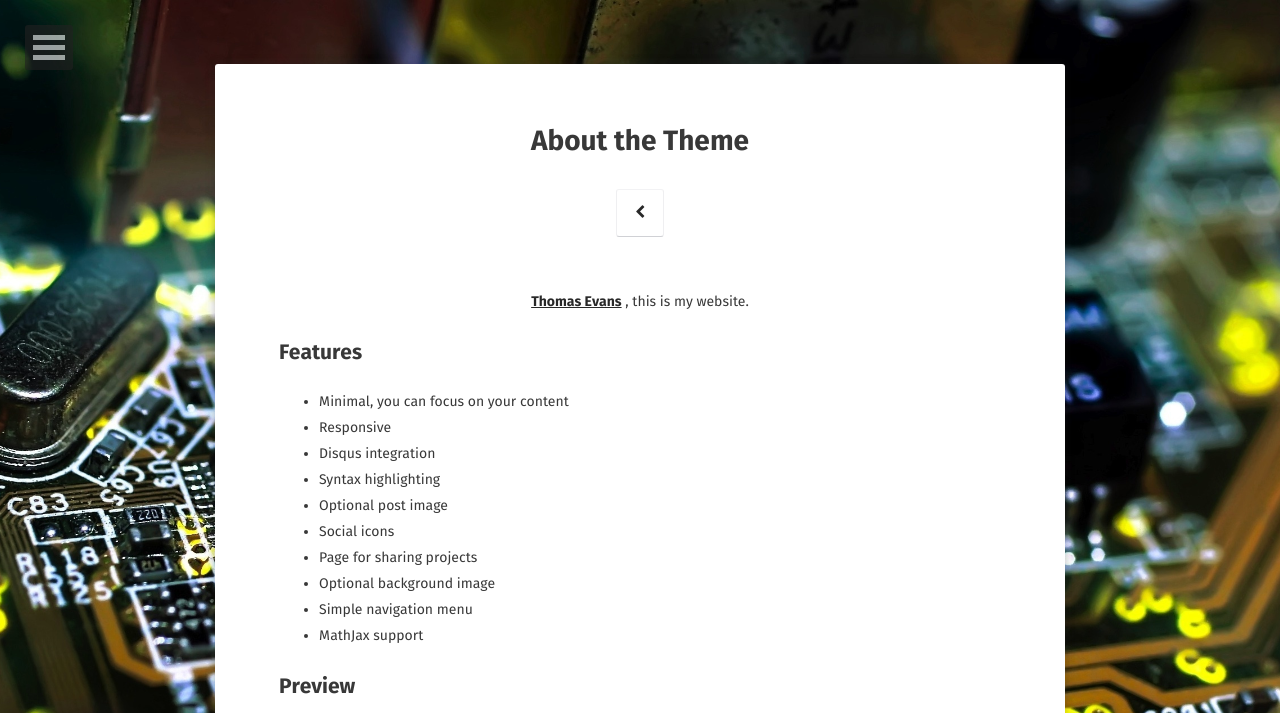
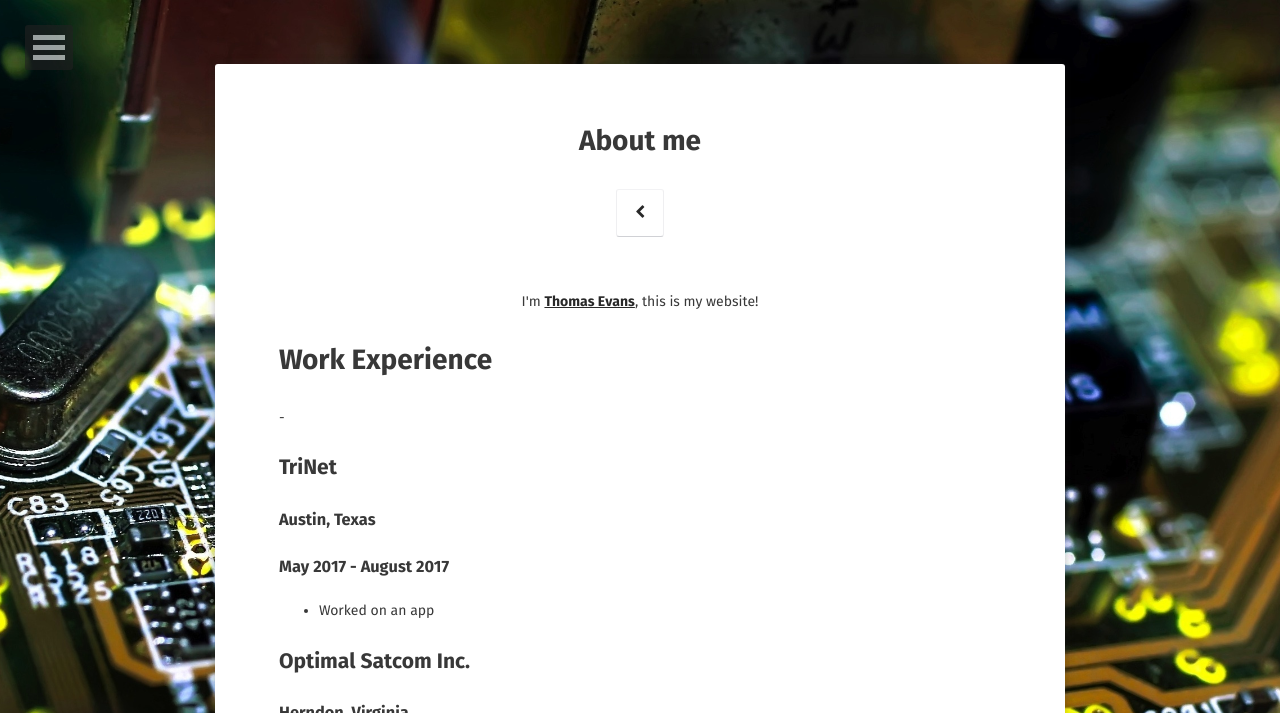
Before and after one commit to tsevans/tsevans.github.io, a Jekyll site: the page built from about/index.md, in a window 1280 px wide. Shown: the top 713 px of the page. Built offline with Jekyll 4.4.1, drawn with Linux system fonts in a browser that asks for light colours; some web fonts are replaced; some of the changed text lies outside the part shown; grey boxes are pictures that could not be loaded.

Commit message:
Updated CV Page

```diff
--- a/about/index.md
+++ b/about/index.md
@@ -1,37 +1,21 @@
 ---
 layout: page
-title: About the Theme
+title: About me
 tags: [about, Jekyll, theme, moon]
 date: 2016-03-21
 comments: false
 ---
 
-<center><a href="http://tsevans.github.io"><b>Thomas Evans</b></a> , this is my website.</center>
+<center>I'm <a href="http://tsevans.github.io"><b>Thomas Evans</b></a>, this is my website!</center>
 
-## Features
-* Minimal, you can focus on your content
-* Responsive
-* Disqus integration
-* Syntax highlighting
-* Optional post image
-* Social icons
-* Page for sharing projects
-* Optional background image
-* Simple navigation menu
-* MathJax support
+# Work Experience
+-
+## TriNet
+### Austin, Texas
+### May 2017 - August 2017
+* Worked on an app
 
-## Preview
-
-{% capture images %}
-    https://cloud.githubusercontent.com/assets/754514/14509720/61c61058-01d6-11e6-93ab-0918515ecd56.png
-    https://cloud.githubusercontent.com/assets/754514/14509716/61ac6c8e-01d6-11e6-879f-8308883de790.png
-{% endcapture %}
-{% include gallery images=images caption="Screenshots of Moon Theme" cols=2 %}
-
-See a [live version of Moon](http://taylantatli.github.io/Moon) hosted on GitHub.
-
-## Getting Started
-
-To learn how to install and use this theme check out the [Setup Guide](http://taylantatli.me/Moon/moon-theme/) for more information.
-
-[Install Moon](https://github.com/TaylanTatli/Moon){: .btn}
+## Optimal Satcom Inc.
+### Herndon, Virginia
+### May 2016 - August 2016
+* Worked on some software
```
